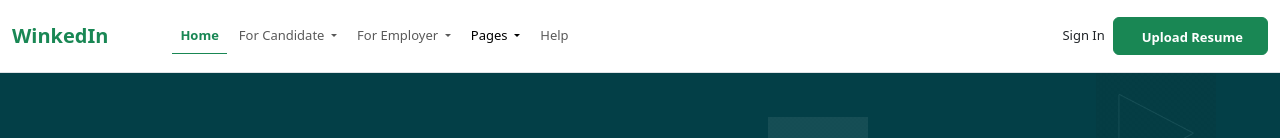
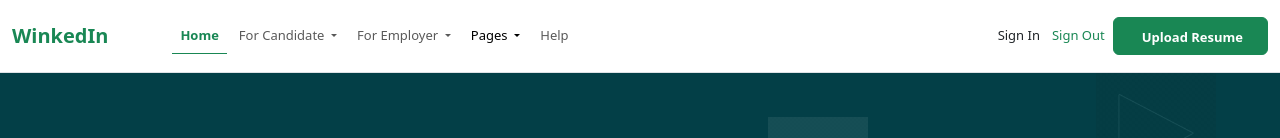
Before and after one commit to akshayashok01/job-page-API-fetch, an Angular app: page /pages in a window 1280 px wide. Shown: the top 138 px of the page. Built offline with nearby package versions, Linux system fonts and the light colour scheme; no server answers.

Commit message:
added signout

```diff
--- a/src/app/components/navbar/navbar.component.html
+++ b/src/app/components/navbar/navbar.component.html
@@ -83,6 +83,9 @@
         <a class="nav-link me-2 d-flex align-items-center text-size" href="#">
           <i class="bi bi-box-arrow-in-right me-1" routerLink="/login"></i> Sign In
         </a>
+        <a class="nav-link me-2 d-flex align-items-center text-size text-success" href="#">
+          <i class="bi bi-box-arrow-in-right me-1" routerLink="/login"></i> Sign Out
+        </a>
         <button class="btn btn-success fw-bold px-4" type="button">
           <i class="bi bi-cloud-arrow-up me-1 "></i> <span class="text-size">Upload Resume</span>
         </button>
```
